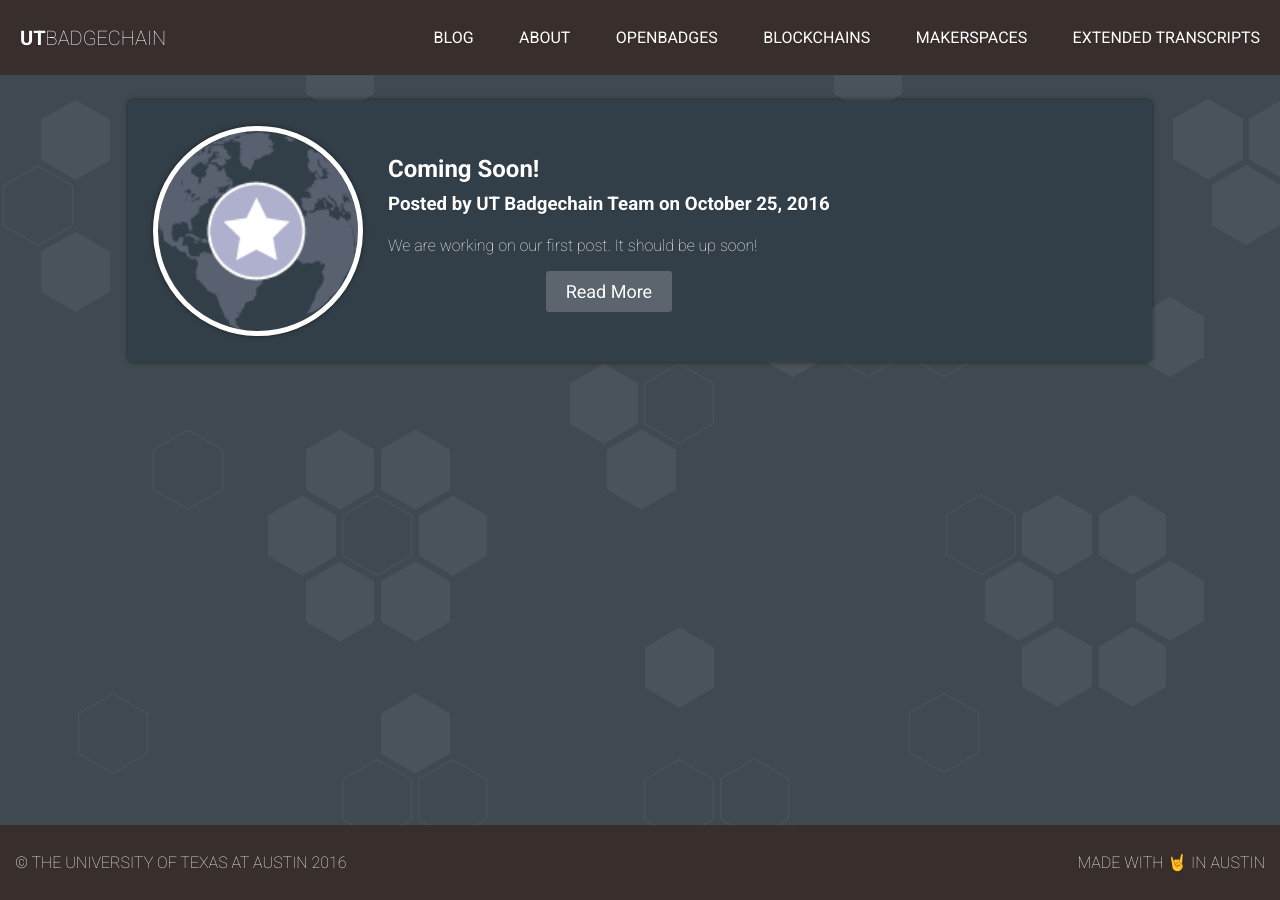
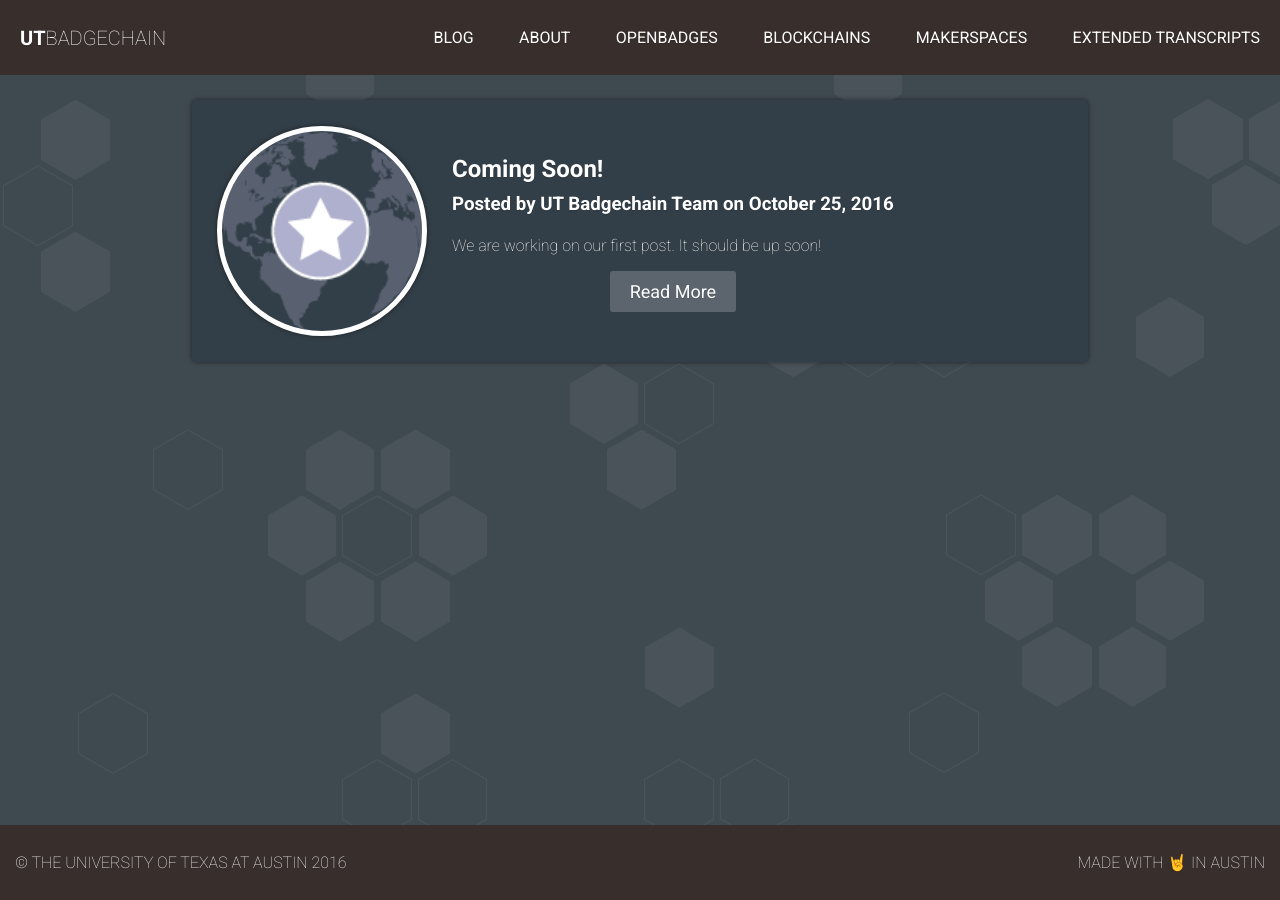
Before and after one commit to Pannda/badgechain, a Jekyll site: the page built from blog/index.html, in a window 1280 px wide. Built offline with Jekyll 4.4.1, drawn with Linux system fonts in a browser that asks for light colours.

Commit message:
fixed blog index margins

```diff
--- a/_sass/pages/blog/_blog.scss
+++ b/_sass/pages/blog/_blog.scss
@@ -81,6 +81,30 @@
 
   }
 
+  @media (min-width: 1200px) {
+
+    margin: 25px 15%;
+
+  }
+
+  @media (min-width: 1400px) {
+
+    margin: 25px 20%;
+
+  }
+
+  @media (min-width: 1600px) {
+
+    margin: 25px 25%;
+
+  }
+
+  @media (min-width: 1800px) {
+
+    margin: 25px 30%;
+
+  }
+
   .blog-post-author-image {
 
     border: 5px solid white;
```
